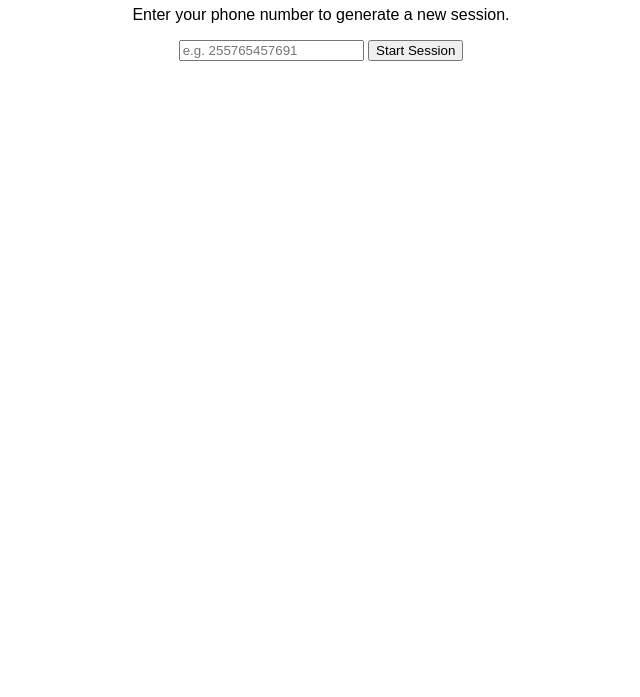
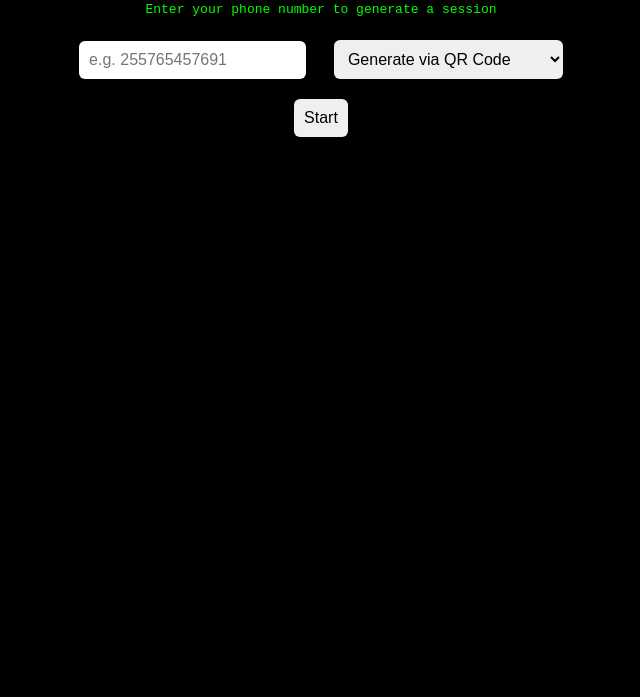
Before and after one commit to SAVAGE-TECH2123/SESSION-SCANNER, a website: page public/index.html in a window 1280 px wide. Shown: the part 103-800 px from the top of the page, without its empty margins (319-959 px from the left). Drawn offline with Linux system fonts and the light colour scheme.

Commit message:
Update index.html

```diff
--- a/public/index.html
+++ b/public/index.html
@@ -4,34 +4,58 @@
   <meta charset="UTF-8" />
   <meta name="viewport" content="width=device-width, initial-scale=1.0"/>
   <title>SAVAGE-XMD Session Scanner</title>
+  <style>
+    body {
+      background: #000;
+      color: #0f0;
+      font-family: monospace;
+      text-align: center;
+      padding: 30px;
+    }
+    input, select, button {
+      padding: 10px;
+      font-size: 1rem;
+      margin: 10px;
+      border: none;
+      border-radius: 6px;
+    }
+    #qrDisplay {
+      margin-top: 20px;
+    }
+  </style>
 </head>
-<body style="font-family:sans-serif;text-align:center;padding:20px">
-  <h1>📡 SAVAGE-XMD SCANNER</h1>
-  <p>Enter your phone number to generate a new session.</p>
-  <form id="sessionForm">
-    <input id="phoneInput" type="text" placeholder="e.g. 255765457691" required />
-    <button type="submit">Start Session</button>
-  </form>
-  <div id="status" style="margin-top:20px;"></div>
+<body>
+  <h1>🤖 SAVAGE-XMD SESSION SCANNER</h1>
+  <p>Enter your phone number to generate a session</p>
+
+  <input type="text" id="number" placeholder="e.g. 255765457691" />
+  <select id="method">
+    <option value="qr">Generate via QR Code</option>
+    <option value="pair">Generate via Pairing Code</option>
+  </select>
+  <br/>
+  <button onclick="startSession()">Start</button>
+
+  <div id="qrDisplay"></div>
 
   <script>
-    const form = document.getElementById('sessionForm');
-    const statusDiv = document.getElementById('status');
+    async function startSession() {
+      const number = document.getElementById("number").value.trim();
+      const method = document.getElementById("method").value;
+      const display = document.getElementById("qrDisplay");
 
-    form.addEventListener('submit', (e) => {
-      e.preventDefault();
-      const number = document.getElementById('phoneInput').value;
-      if (!number) return;
+      if (!number || isNaN(number)) {
+        return alert("Please enter a valid phone number.");
+      }
 
-      statusDiv.innerHTML = `🔄 Pairing session for <b>${number}</b>...<br/>Open your WhatsApp and pair with code.`;
+      display.innerHTML = "⏳ Generating session...";
 
-      // 👇 Optional: integrate pairing initiation if needed
-      // fetch('/start-session', { method: 'POST', body: JSON.stringify({ number }) })
-
-      // 👇 Display session fetch URL for testing
-      const url = `${window.location.origin}/sessions/${number}.json`;
-      statusDiv.innerHTML += `<br/><br/>🌐 Session will be available at:<br/><code>${url}</code>`;
-    });
+      if (method === "qr") {
+        window.location.href = `/qr/${number}`;
+      } else {
+        window.location.href = `/pair/${number}`;
+      }
+    }
   </script>
 </body>
 </html>
```
